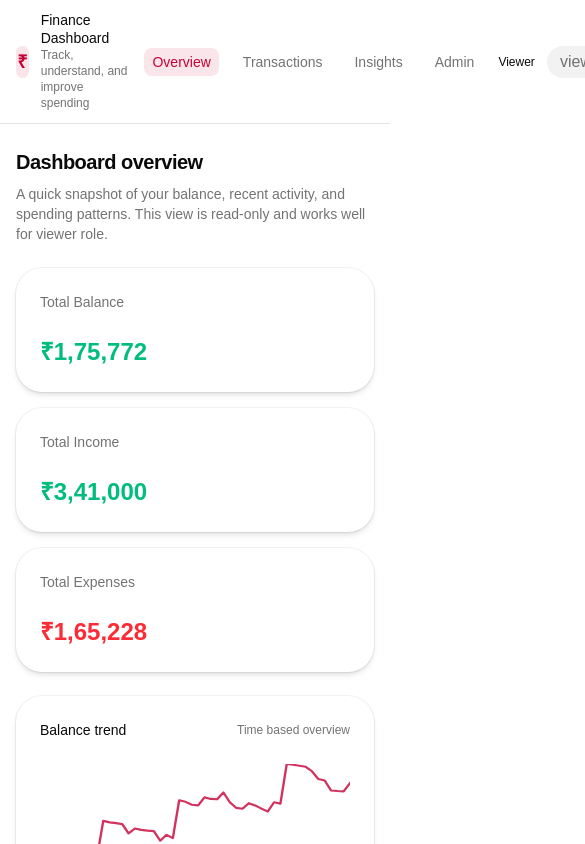
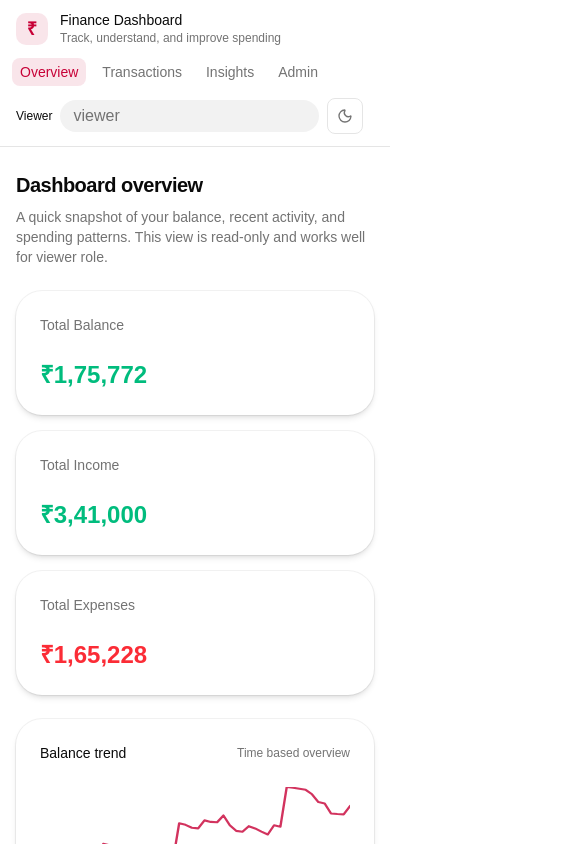
Before and after one commit to Hrishabh3829/Finance-Dashboard-UI, a React (Vite) app: page / in a window 390 px wide. Shown: the top 844 px of the page, 585 px wide, since content can reach past the window. Built offline with nearby package versions, Linux system fonts and the light colour scheme; some icons are missing.

Commit message:
responsive

```diff
--- a/src/components/layout/MainLayout.jsx
+++ b/src/components/layout/MainLayout.jsx
@@ -11,7 +11,7 @@ export function MainLayout() {
     <div className="min-h-screen bg-background text-foreground flex flex-col">
       <LoadingOverlay />
       <header className="border-b bg-card/60 backdrop-blur">
-        <div className="max-w-6xl mx-auto px-4 py-3 flex items-center justify-between gap-4">
+        <div className="max-w-6xl mx-auto px-4 py-3 flex flex-col gap-3 sm:flex-row sm:items-center sm:justify-between">
           <div className="flex items-center gap-3">
             <span className="inline-flex h-8 w-8 items-center justify-center rounded-lg bg-primary/10 text-primary text-lg font-semibold">
               ₹
@@ -21,12 +21,12 @@ export function MainLayout() {
               <p className="text-xs text-muted-foreground">Track, understand, and improve spending</p>
             </div>
           </div>
-          <nav className="flex items-center gap-4 text-sm">
+          <nav className="-mx-1 flex items-center gap-2 overflow-x-auto text-sm sm:mx-0 sm:gap-4">
             <NavLink
               to="/"
               end
               className={({ isActive }) =>
-                `px-2 py-1 rounded-md transition-colors ${
+                `whitespace-nowrap px-2 py-1 rounded-md transition-colors ${
                   isActive
                     ? "bg-primary/10 text-primary"
                     : "text-muted-foreground hover:text-foreground"
@@ -38,7 +38,7 @@ export function MainLayout() {
             <NavLink
               to="/transactions"
               className={({ isActive }) =>
-                `px-2 py-1 rounded-md transition-colors ${
+                `whitespace-nowrap px-2 py-1 rounded-md transition-colors ${
                   isActive
                     ? "bg-primary/10 text-primary"
                     : "text-muted-foreground hover:text-foreground"
@@ -50,7 +50,7 @@ export function MainLayout() {
             <NavLink
               to="/insights"
               className={({ isActive }) =>
-                `px-2 py-1 rounded-md transition-colors ${
+                `whitespace-nowrap px-2 py-1 rounded-md transition-colors ${
                   isActive
                     ? "bg-primary/10 text-primary"
                     : "text-muted-foreground hover:text-foreground"
@@ -62,7 +62,7 @@ export function MainLayout() {
             <NavLink
               to="/admin"
               className={({ isActive }) =>
-                `px-2 py-1 rounded-md transition-colors ${
+                `whitespace-nowrap px-2 py-1 rounded-md transition-colors ${
                   isActive
                     ? "bg-primary/10 text-primary"
                     : "text-muted-foreground hover:text-foreground"
@@ -75,7 +75,7 @@ export function MainLayout() {
               <NavLink
                 to="/admin/transactions"
                 className={({ isActive }) =>
-                  `px-2 py-1 rounded-md transition-colors ${
+                  `whitespace-nowrap px-2 py-1 rounded-md transition-colors ${
                     isActive
                       ? "bg-primary/10 text-primary"
                       : "text-muted-foreground hover:text-foreground"
@@ -86,7 +86,7 @@ export function MainLayout() {
               </NavLink>
             )}
           </nav>
-          <div className="flex items-center gap-3 text-xs text-muted-foreground">
+          <div className="flex flex-wrap items-center gap-2 text-xs text-muted-foreground sm:justify-end">
             <span className="hidden sm:inline-flex">Current role:</span>
             <span className="font-medium capitalize text-foreground">{role}</span>
             <RoleSwitcher />
```
